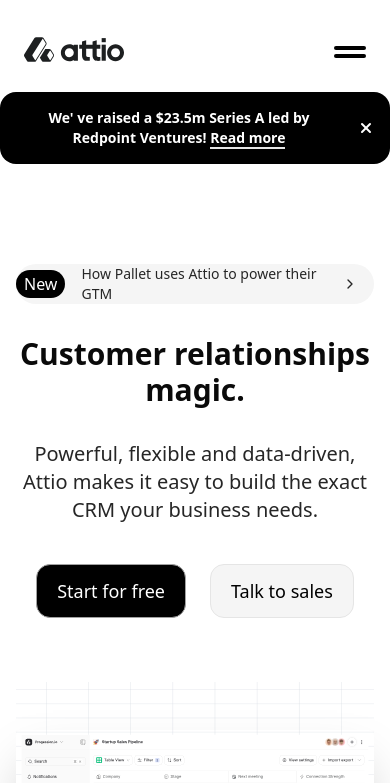
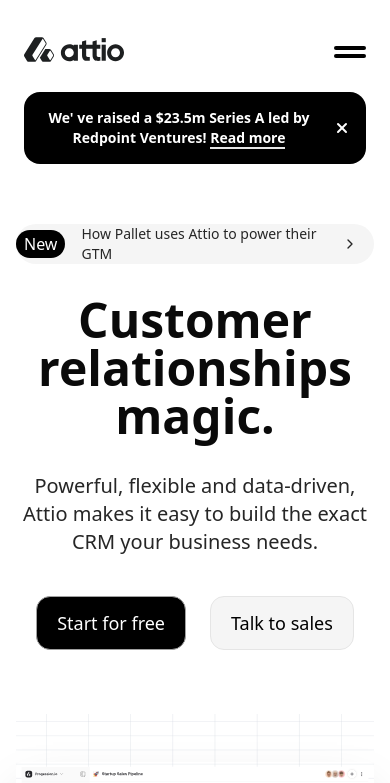
Before and after one commit to sifenfisaha/Attio-CRM-Landing-Page, a Next.js app: page / in a window 390 px wide. Shown: the top 783 px of the page. Built offline with nearby package versions, Linux system fonts and the light colour scheme.

Commit message:
chore(ui): add page title and address minor UI issues

```diff
--- a/src/app/layout.tsx
+++ b/src/app/layout.tsx
@@ -5,8 +5,8 @@
 const inter = Inter({ subsets: ["latin"], variable: "--font-inter" });
 
 export const metadata: Metadata = {
-  title: "Create Next App",
-  description: "Generated by create next app",
+  title: "The CRM that scales your business | Attio",
+  description: "The CRM that scales your business.",
 };
 
 export default function RootLayout({
--- a/src/sections/Hero.tsx
+++ b/src/sections/Hero.tsx
@@ -5,7 +5,7 @@
 
 export default function Hero() {
   return (
-    <section className="py-20 px-4">
+    <section className="md:py-20 py-10 px-4">
       <div className="rounded-full bg-neutral-100 pr-4 mx-auto flex gap-4 items-center justify-center w-fit">
         <button className="bg-black py-0.5 px-2 text-white rounded-full">
           New
@@ -18,7 +18,7 @@
         </p>
       </div>
       <div className="flex flex-col items-center justify-center text-center mt-8 mx-auto max-w-5xl">
-        <h1 className="md:text-6xl lg:text-8xl text-3xl font-bold">
+        <h1 className="md:text-6xl lg:text-8xl text-5xl font-bold">
           Customer relationships magic.
         </h1>
         <p className="md:text-2xl text-xl mt-8 text-neutral-800 max-w-2xl">
--- a/src/sections/NavBar.tsx
+++ b/src/sections/NavBar.tsx
@@ -19,7 +19,7 @@
   const [open, setOpen] = useState(false);
 
   return (
-    <section className="flex-col my-4 flex items-center justify-between relative">
+    <section className="flex-col my-4 flex items-center justify-between relative px-6">
       <AnimatePresence>
         {open && (
           <motion.div
@@ -63,7 +63,7 @@
 
       <Notification className="order-2 md:order-1 w-full md:mx-6" />
 
-      <div className="px-6 w-full my-4 flex items-center order-1 md:order-2 justify-between z-50 relative">
+      <div className=" w-full my-4 flex items-center order-1 md:order-2 justify-between z-50 relative">
         <div className="flex items-center justify-center gap-16">
           <Image src={Logo} className="z-10" alt="Logo" priority />
 
```
Also changed, not shown: public/favicon.svg (added).
